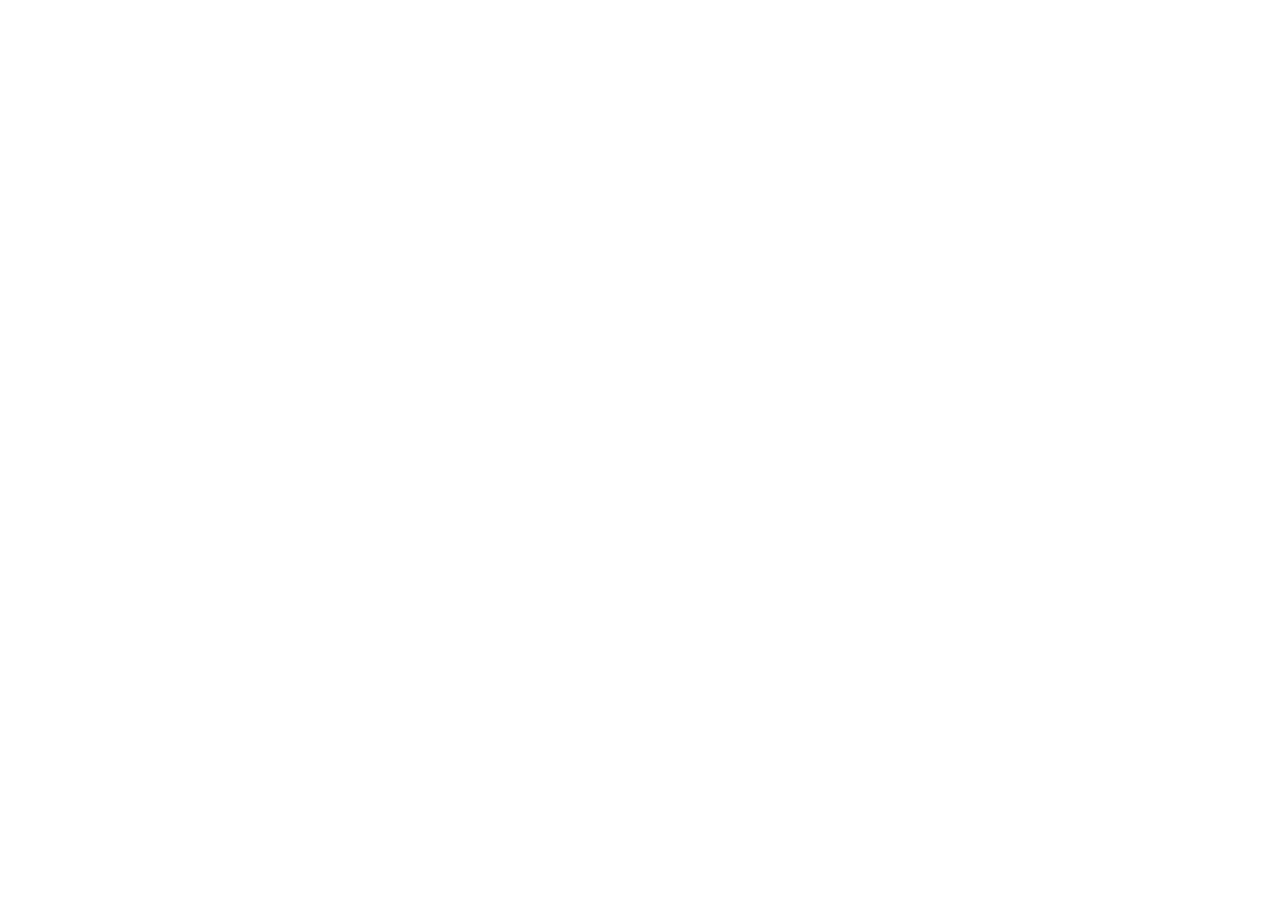
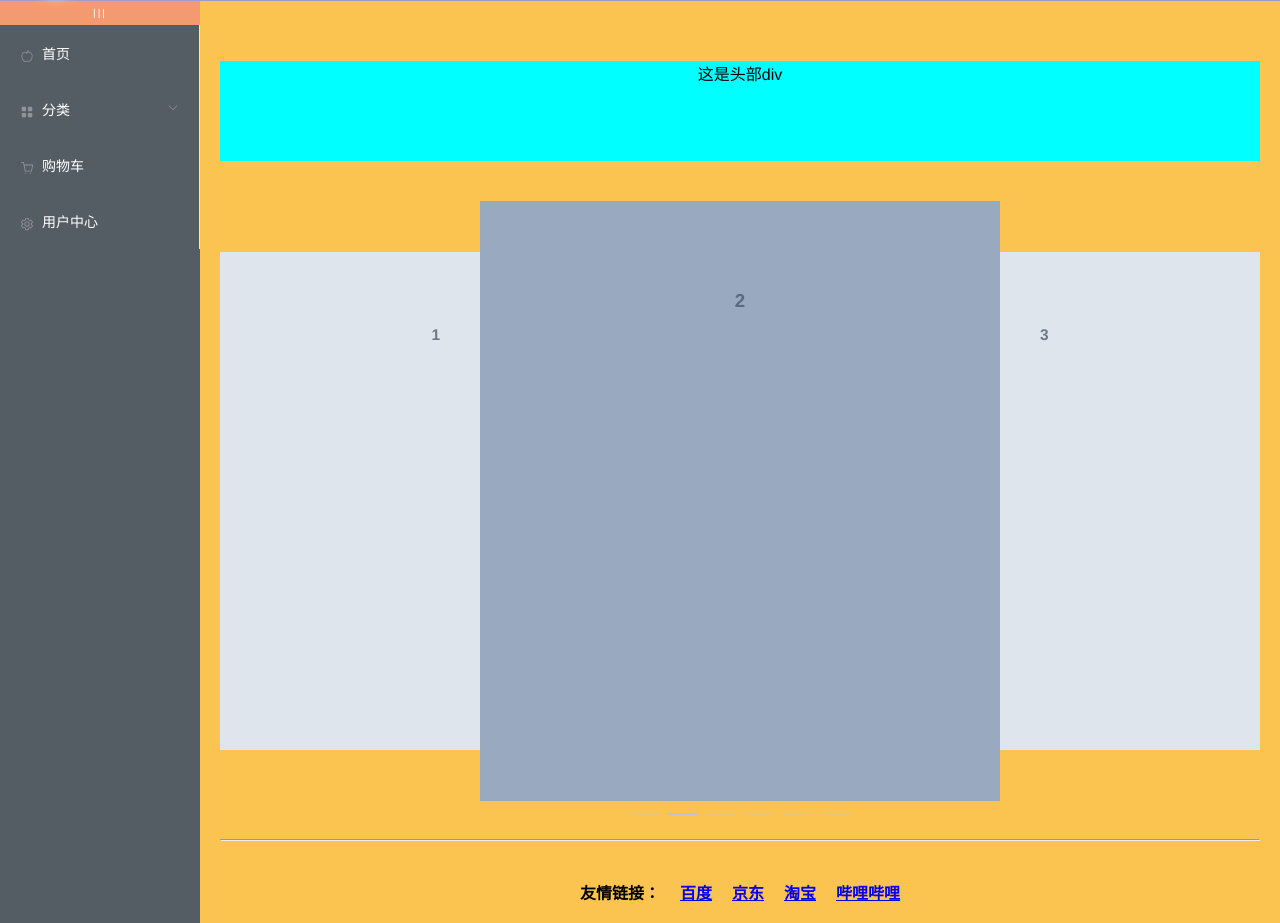
Before and after one commit to JasonGuoStomachache/mall, a Vue app: page /#/lunbotu in a window 1280 px wide. Before the commit this address had no page. Shown: the part 69-992 px from the top of the page. Before the commit the page ends 800 px from the top, so only its background shows below. Built offline with nearby package versions, Linux system fonts and the light colour scheme.

Commit message:
首页和轮播图设计

```diff
--- a/src/components/homeMenu.vue
+++ b/src/components/homeMenu.vue
@@ -1,10 +1,17 @@
 <template>
+  <div class="toggle-button" @click="isCollapse = !isCollapse">
+    <span>|||</span>
+  </div>
   <el-menu
     active-text-color="#ffd04b"
     background-color="#545c64"
     text-color="#fff"
+    unique-opened
+    :collapse="isCollapse"
+    :collapse-transition="false"
+    :router="true"
   >
-    <el-menu-item index="1">
+    <el-menu-item index="/lunbotu">
       <el-icon><Apple /></el-icon>
       <span>首页</span>
     </el-menu-item>
@@ -38,10 +45,24 @@
 <script>
 export default {
   name: "homeMenu",
+  data() {
+    return {
+      isCollapse: false,
+    };
+  },
 };
 </script>
 <style scoped>
 .el-icon {
-  padding: 0 10px;
+  padding: 0 8px 0 0;
+}
+.toggle-button {
+  background-color: #f49a71;
+  font-size: 10px;
+  line-height: 24px;
+  text-align: center;
+  color: #fff;
+  letter-spacing: 0.2em;
+  cursor: pointer;
 }
 </style>
--- /dev/null
+++ b/src/components/lunbotu.vue
@@ -0,0 +1,79 @@
+<template>
+  <div id="head">这是头部div</div>
+  <el-carousel :interval="4000" type="card" height="600px">
+    <el-carousel-item v-for="item in 6" :key="item">
+      <h3 text="2xl" justify="center">{{ item }}</h3>
+    </el-carousel-item>
+  </el-carousel>
+  <hr style="background-color: black" />
+  <div id="links">
+    <h4>友情链接：</h4>
+    <h4 v-for="(item, index) in Flinks" :key="index">
+      <a :href="item.url">{{ item.name }}</a>
+    </h4>
+  </div>
+</template>
+
+<script>
+export default {
+  name: "lunbotu",
+  props: {
+    imagelist: {},
+  },
+  data() {
+    return {
+      Flinks: [
+        {
+          name: "百度",
+          url: "https://www.baidu.com",
+        },
+        {
+          name: "京东",
+          url: "https://www.jd.com",
+        },
+        {
+          name: "淘宝",
+          url: "https://www.taobao.com",
+        },
+        {
+          name: "哔哩哔哩",
+          url: "https://www.bilibili.com",
+        },
+      ],
+    };
+  },
+};
+</script>
+
+<style scoped>
+/* 头部样式 */
+#head {
+  height: 100px;
+  background-color: aqua;
+  text-align: center;
+  margin: 40px 0;
+}
+.el-carousel__item h3 {
+  color: #475669;
+  opacity: 0.75;
+  line-height: 200px;
+  margin: 0;
+  text-align: center;
+}
+
+.el-carousel__item:nth-child(2n) {
+  background-color: #99a9bf;
+}
+
+.el-carousel__item:nth-child(2n + 1) {
+  background-color: #d3dce6;
+}
+#links {
+  display: flex;
+  justify-content: center;
+  flex-direction: row;
+}
+#links h4 {
+  padding: 10px;
+}
+</style>
--- a/src/network/request.js
+++ b/src/network/request.js
@@ -1,4 +1,9 @@
 import Axios from "axios";
+
+Axios.interceptors.request.use((config) => {
+  config.headers.Authorization = window.sessionStorage.getItem("token");
+  return config;
+});
 
 export function post(url, config) {
   const instance = Axios.create({
--- a/src/router/index.js
+++ b/src/router/index.js
@@ -2,6 +2,7 @@
 
 const Login = () => import("../views/Login.vue");
 const Home = () => import("../views/Home.vue");
+const lunbotu = () => import("../components/lunbotu.vue");
 
 const routes = [
   {
@@ -16,7 +17,15 @@
   {
     path: "/Home",
     name: "Home",
+    redirect: "/lunbotu",
     component: Home,
+    children: [
+      {
+        path: "/lunbotu",
+        name: "lunbotu",
+        component: lunbotu,
+      },
+    ],
   },
 ];
 
--- a/src/views/Home.vue
+++ b/src/views/Home.vue
@@ -7,7 +7,9 @@
       <el-aside width="200px">
         <home-menu></home-menu>
       </el-aside>
-      <el-main>Main</el-main>
+      <el-main>
+        <router-view></router-view>
+      </el-main>
     </el-container>
   </el-container>
 </template>
@@ -28,7 +30,7 @@
   height: 70px;
 }
 .el-aside {
-  background-color: #a7bba9;
+  background-color: #545c64;
 }
 .el-main {
   background-color: #fbc451;
```
